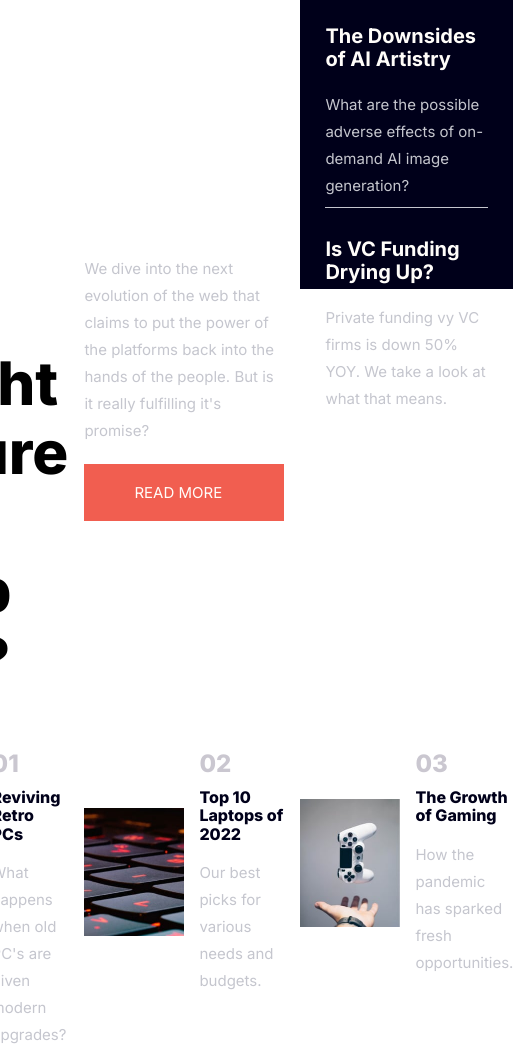
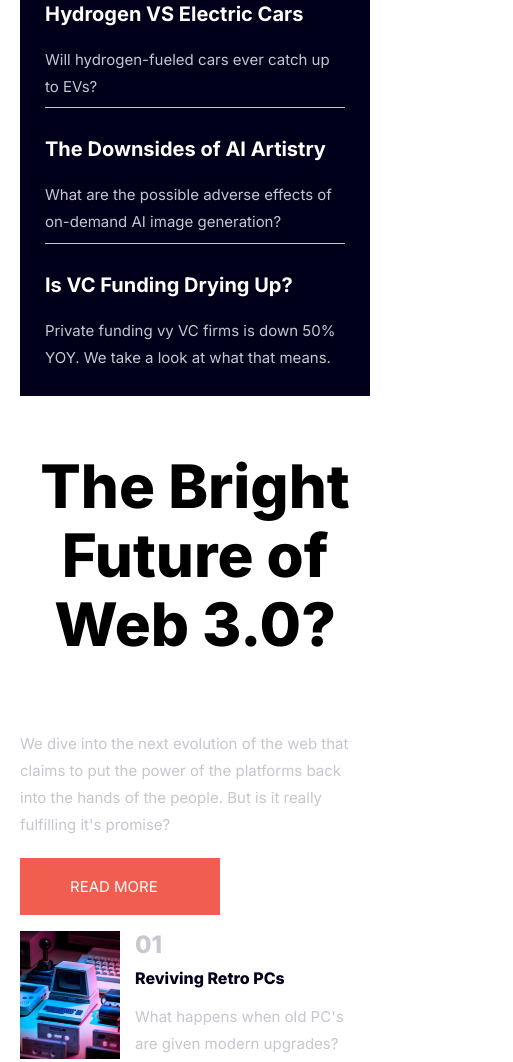
Before and after one commit to alinboboc/News-Website, a plain HTML site: page index.html in a window 390 px wide. Shown: the part 375-1437 px from the top of the page, 513 px wide, since content can reach past the window. Drawn offline with Linux system fonts and the light colour scheme.

Commit message:
mobile version added

```diff
--- a/css/style.css
+++ b/css/style.css
@@ -178,3 +178,35 @@ h1 {
   color: var(--offWhite);
   text-decoration: none;
 }
+
+@media screen and (max-width: 1070px) {
+  .gridContent {
+    display: flex;
+    flex-direction: column;
+    justify-content: flex-start;
+    margin-bottom: 50px;
+  }
+
+  .container {
+    width: 100%;
+    margin-left: 20px;
+    margin-right: 20px;
+  }
+
+  h1 {
+    text-align: center;
+  }
+
+  .newsCard {
+    display: flex;
+    flex-direction: row;
+    align-items: flex-start;
+    justify-content: flex-start;
+  }
+}
+
+@media screen and (max-width: 610px) {
+  .navButtons {
+    display: none;
+  }
+}
```
